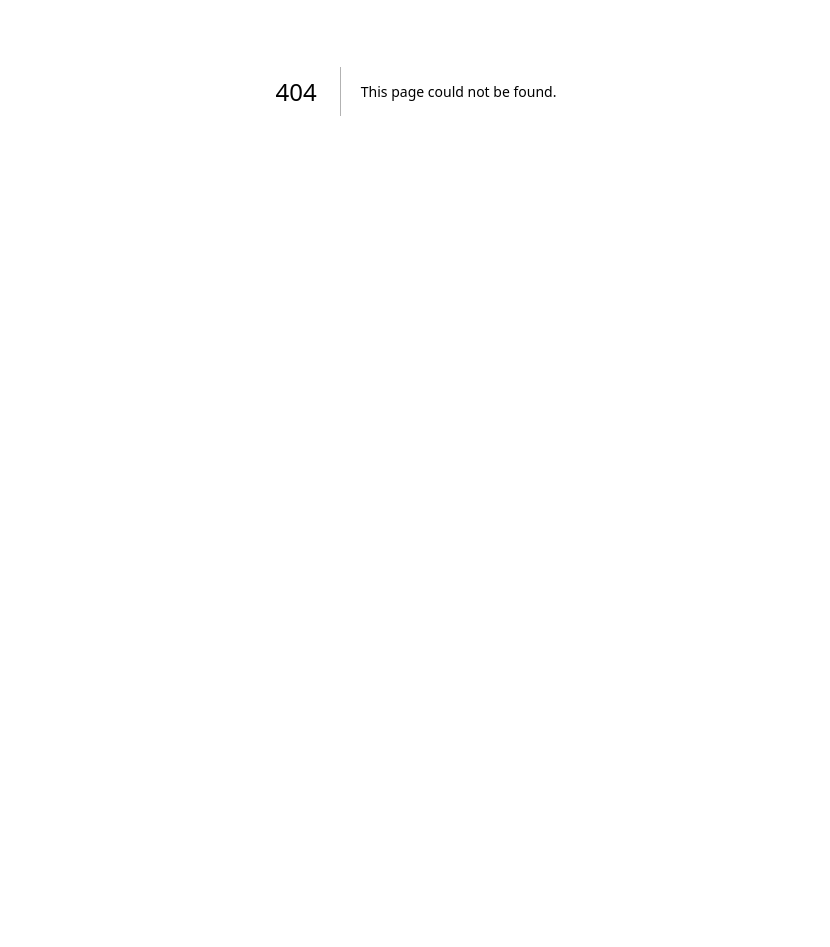
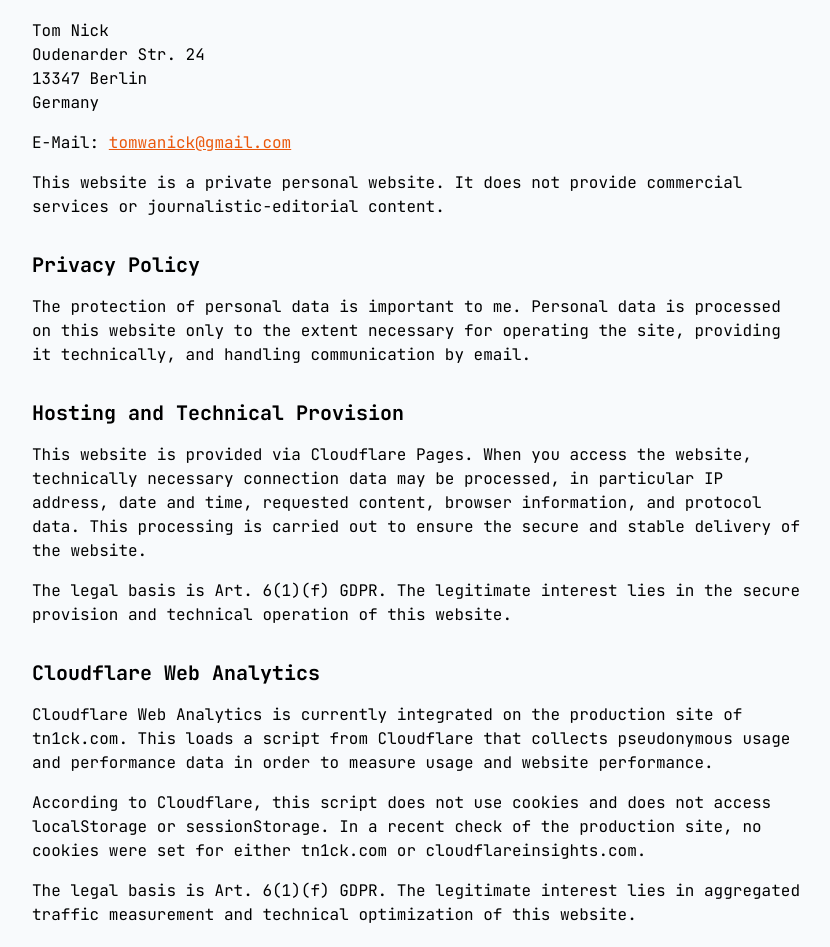
Before and after one commit to TN1ck/tn1ck.com, a Next.js app: page /legal in a window 1280 px wide. Before the commit this address had no page. Shown: the part 325-1272 px from the top of the page, without its empty margins (224-1054 px from the left). Before the commit the page ends 832 px from the top, so only its background shows below. Built offline with nearby package versions, Linux system fonts and the light colour scheme.

Commit message:
Add legal page

```diff
--- a/components/container.tsx
+++ b/components/container.tsx
@@ -57,6 +57,14 @@ const Container = ({
       <main className="max-w-screen-md m-auto mt-8 mb-16">
         <Navigation activeId={activeId} />
         <div className={className}>{children}</div>
+        <footer className="mt-20 text-right">
+          <Link
+            href="/legal"
+            className="text-[11px] text-slate-500 hover:text-slate-900"
+          >
+            Legal
+          </Link>
+        </footer>
       </main>
     </div>
   )
--- /dev/null
+++ b/pages/legal.tsx
@@ -0,0 +1,119 @@
+import type { NextPage } from "next"
+import Head from "next/head"
+import Container from "../components/container"
+
+const LegalPage: NextPage = () => {
+  return (
+    <Container activeId="">
+      <Head>
+        <title>tn1ck.com | legal</title>
+        <meta
+          name="description"
+          content="Imprint and privacy policy of tn1ck.com"
+        />
+      </Head>
+
+      <div className="blog mt-16">
+        <h1>Imprint & Privacy Policy</h1>
+        <p className="text-sm text-slate-600">Last updated: April 5, 2026</p>
+
+        <h2>Imprint</h2>
+        <p>
+          Information pursuant to Section 5 DDG and controller within the
+          meaning of Art. 4(7) GDPR:
+        </p>
+        <address className="not-italic">
+          Tom Nick
+          <br />
+          Oudenarder Str. 24
+          <br />
+          13347 Berlin
+          <br />
+          Germany
+        </address>
+        <p>
+          E-Mail:{" "}
+          <a className="link" href="mailto:tomwanick@gmail.com">
+            tomwanick@gmail.com
+          </a>
+        </p>
+        <p>
+          This website is a private personal website. It does not provide
+          commercial services or journalistic-editorial content.
+        </p>
+
+        <h2>Privacy Policy</h2>
+        <p>
+          The protection of personal data is important to me. Personal data is
+          processed on this website only to the extent necessary for operating
+          the site, providing it technically, and handling communication by
+          email.
+        </p>
+
+        <h2>Hosting and Technical Provision</h2>
+        <p>
+          This website is provided via Cloudflare Pages. When you access the
+          website, technically necessary connection data may be processed, in
+          particular IP address, date and time, requested content, browser
+          information, and protocol data. This processing is carried out to
+          ensure the secure and stable delivery of the website.
+        </p>
+        <p>
+          The legal basis is Art. 6(1)(f) GDPR. The legitimate interest lies in
+          the secure provision and technical operation of this website.
+        </p>
+
+        <h2>Cloudflare Web Analytics</h2>
+        <p>
+          Cloudflare Web Analytics is currently integrated on the production
+          site of tn1ck.com. This loads a script from Cloudflare that collects
+          pseudonymous usage and performance data in order to measure usage and
+          website performance.
+        </p>
+        <p>
+          According to Cloudflare, this script does not use cookies and does
+          not access localStorage or sessionStorage. In a recent check of the
+          production site, no cookies were set for either tn1ck.com or
+          cloudflareinsights.com.
+        </p>
+        <p>
+          The legal basis is Art. 6(1)(f) GDPR. The legitimate interest lies in
+          aggregated traffic measurement and technical optimization of this
+          website.
+        </p>
+
+        <h2>Contact by Email</h2>
+        <p>
+          If you contact me by email, I process the information you provide
+          solely for the purpose of handling your request and any follow-up
+          questions.
+        </p>
+        <p>
+          The legal basis is Art. 6(1)(b) GDPR insofar as your request is
+          related to a contract or pre-contractual measures; otherwise the legal
+          basis is Art. 6(1)(f) GDPR.
+        </p>
+
+        <h2>Your Rights</h2>
+        <p>
+          Under the applicable legal provisions, you have the right to access,
+          rectification, erasure, restriction of processing, data portability,
+          and to object to the processing of your personal data.
+        </p>
+        <p>
+          You also have the right to lodge a complaint with a data protection
+          supervisory authority.
+        </p>
+
+        <h2>External Links</h2>
+        <p>
+          This website contains links to external websites, for example GitHub
+          or LinkedIn. Their respective operators are solely responsible for the
+          content of and data processing on those linked websites.
+        </p>
+      </div>
+    </Container>
+  )
+}
+
+export default LegalPage
```
